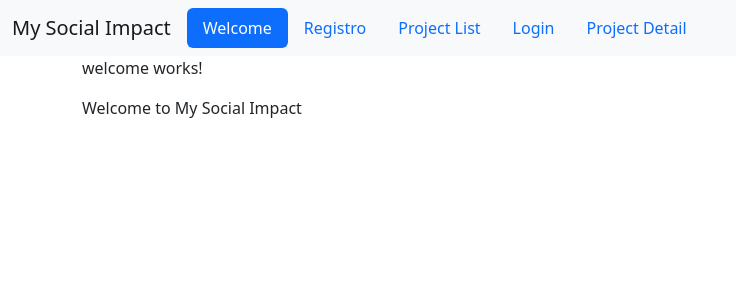
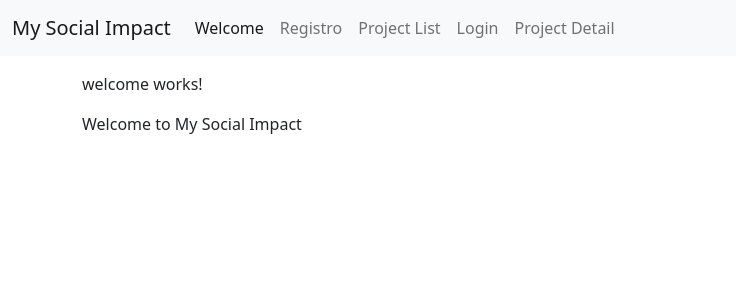
Before and after one commit to antonio-dembo/my-social-impact, an Angular app in the folder Web/ClientApp/MySocialImpact/: page /welcome in a window 1280 px wide. Shown: the top 300 px of the page, without its empty margins (0-736 px from the left). Built offline with nearby package versions, Linux system fonts and the light colour scheme.

Commit message:
create collapsable navbar nested component #7

```diff
--- a/Web/ClientApp/MySocialImpact/src/app/app.component.html
+++ b/Web/ClientApp/MySocialImpact/src/app/app.component.html
@@ -1,28 +1,5 @@
-<!-- Navbar -->
-<nav class='navbar navbar-expand navbar-light bg-light'>
-  <div class="container-fluid">
-    <a class='navbar-brand'>{{pageTitle}}</a>
-
-    <ul class='nav nav-pills me-auto mb-2 mb-lg-0'>
-      <li class="nav-item">
-        <a class='nav-link' routerLinkActive='active' routerLink='/welcome'>Welcome</a>
-      </li>
-      <li class="nav-item">
-        <a class='nav-link' routerLinkActive='active' routerLink='/registro'>Registro</a>
-      </li>
-      <li class="nav-item">
-        <a class='nav-link' routerLinkActive='active' routerLink='/projects'>Project List</a>
-      </li>
-      <li class="nav-item">
-        <a class='nav-link' routerLinkActive='active' routerLink='/login'>Login</a>
-      </li>
-      <li class="nav-item">
-        <a class='nav-link' routerLinkActive='active' routerLink='/project-detail'>Project Detail</a>
-      </li>
-    </ul>
-  </div>
-
-</nav>
+<!-- Nested component-->
+<ngbd-collapse-navbar [pageTitle]="pageTitle"></ngbd-collapse-navbar>
 
 <div class='container' role="banner">
   <router-outlet></router-outlet>
--- a/Web/ClientApp/MySocialImpact/src/app/app.module.ts
+++ b/Web/ClientApp/MySocialImpact/src/app/app.module.ts
@@ -3,7 +3,6 @@ import { ReactiveFormsModule } from '@angular/forms';
 import { BrowserModule } from '@angular/platform-browser';
 import { HttpClientModule} from '@angular/common/http';
 
-import { RouterModule } from '@angular/router';
 import { AppComponent } from './app.component';
 import { RegistroComponent } from './paginas/registro/registro.component';
 import { WelcomeComponent } from './paginas/home/welcome.component';
@@ -11,6 +10,7 @@ import { ProjectListComponent } from './paginas/projeto/project-list.component';
 import { UserLoginComponent } from './paginas/login/user-login.component';
 import { AppRoutingModule } from './app-routing.module';
 import { ProjectDetailComponent } from './paginas/projeto/project-detail.component';
+import { NgbdCollapseNavbar } from './shared/components/collapse-navbar.component';
 //import { NgbModule } from '@ng-bootstrap/ng-bootstrap';
 
 @NgModule({
@@ -20,7 +20,6 @@ import { ProjectDetailComponent } from './paginas/projeto/project-detail.compone
     WelcomeComponent,
     UserLoginComponent,
     ProjectDetailComponent,
-
   ],
   imports: [
     BrowserModule,
@@ -28,6 +27,7 @@ import { ProjectDetailComponent } from './paginas/projeto/project-detail.compone
     ReactiveFormsModule,
     AppRoutingModule,
     ProjectListComponent,
+    NgbdCollapseNavbar
     //NgbModule
   ],
   bootstrap: [AppComponent]
--- /dev/null
+++ b/Web/ClientApp/MySocialImpact/src/app/shared/components/collapse-navbar.component.html
@@ -0,0 +1,31 @@
+<nav class="navbar navbar-expand-lg navbar-light bg-light mb-3">
+	<div class="container-fluid">
+		<a class="navbar-brand" routerLink="'.'">{{ pageTitle }}</a>
+
+		<!-- Step 3: Toggle the value of the property when the toggler button is clicked. -->
+		<button class="navbar-toggler" type="button" (click)="isMenuCollapsed = !isMenuCollapsed">&#9776;</button>
+
+		<!-- Step 2: Add the ngbCollapse directive to the element below. -->
+		<div [ngbCollapse]="isMenuCollapsed" class="collapse navbar-collapse">
+			<ul class="navbar-nav">
+				<li class="nav-item active">
+					<!-- Step 4: Close the menu when a link is clicked. -->
+					<a class="nav-link" routerLinkActive='active' routerLink='/welcome' (click)="isMenuCollapsed = true">Welcome</a>
+				</li>
+				<li class="nav-item">
+					<a class="nav-link" routerLinkActive='active' routerLink='/registro' (click)="isMenuCollapsed = true">Registro</a>
+				</li>
+				<li class="nav-item">
+					<a class="nav-link" routerLinkActive='active' routerLink='/projects' (click)="isMenuCollapsed = true">Project List</a>
+				</li>
+                <li class="nav-item">
+					<a class="nav-link" routerLinkActive='active' routerLink='/login' (click)="isMenuCollapsed = true">Login</a>
+				</li>
+                <li class="nav-item">
+					<a class="nav-link" routerLinkActive='active' routerLink='/project-detail' (click)="isMenuCollapsed = true">Project Detail</a>
+				</li>
+
+			</ul>
+		</div>
+	</div>
+</nav>
--- /dev/null
+++ b/Web/ClientApp/MySocialImpact/src/app/shared/components/collapse-navbar.component.ts
@@ -0,0 +1,15 @@
+import { Component, Input } from "@angular/core";
+import { RouterLink } from "@angular/router";
+import { NgbCollapseModule } from '@ng-bootstrap/ng-bootstrap';
+import { AppRoutingModule } from "src/app/app-routing.module";
+
+@Component({
+    selector: 'ngbd-collapse-navbar',
+    standalone: true,
+    imports: [ NgbCollapseModule, AppRoutingModule],
+    templateUrl: './collapse-navbar.component.html'
+})
+export class NgbdCollapseNavbar {
+    @Input() pageTitle = '';
+    isMenuCollapsed = true;
+}
```
